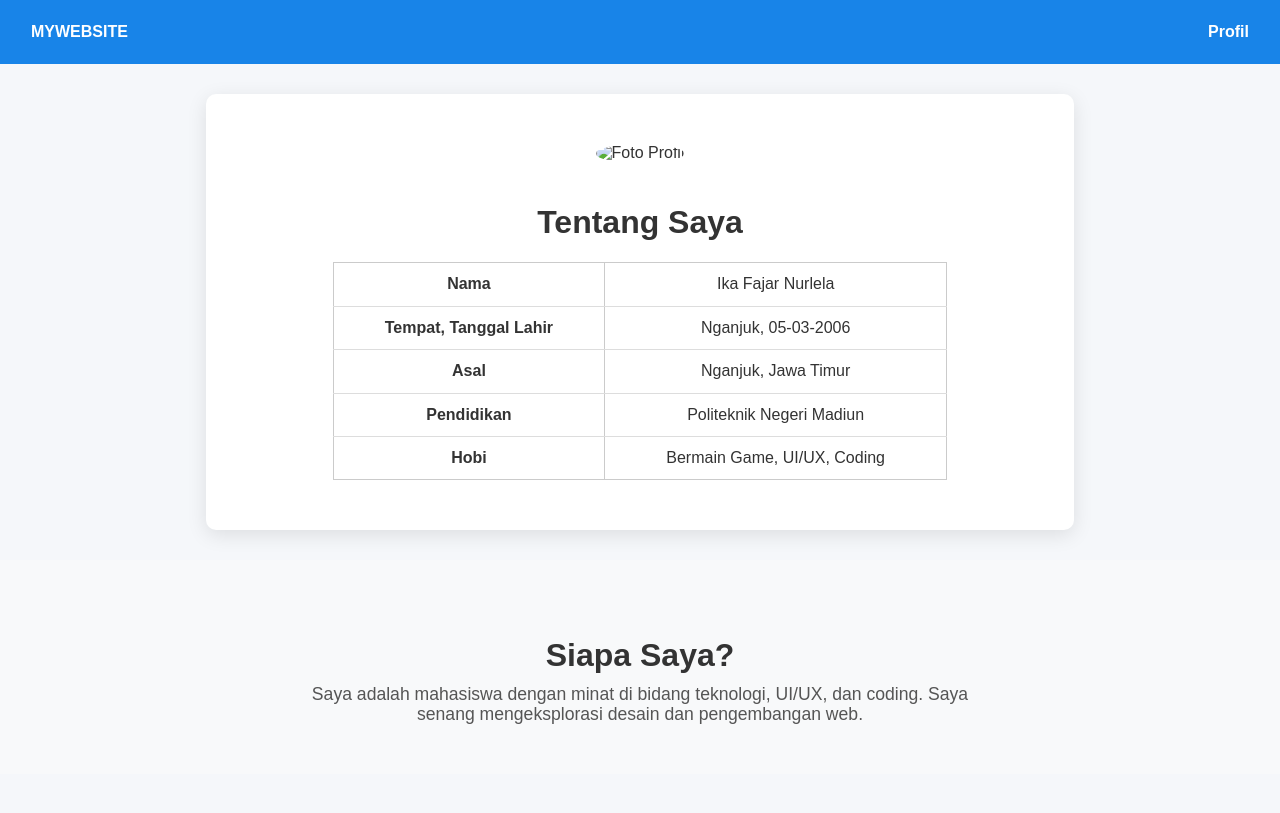
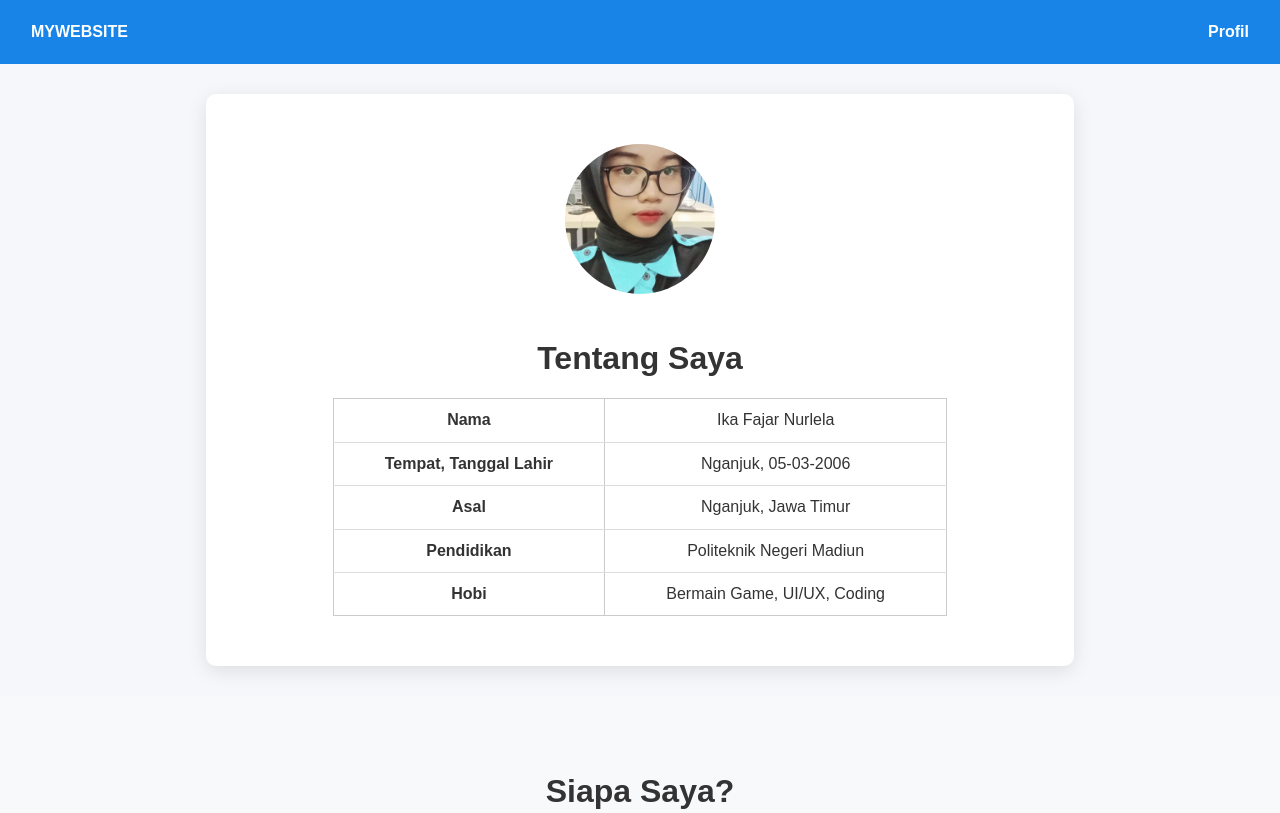
Before and after one commit to ikafajar/my-website, a plain HTML site: page web-purecss.html/profile.html in a window 1280 px wide. Shown: the top 813 px of the page. Drawn offline with nearby package versions, Linux system fonts and the light colour scheme.

Commit message:
Update profile.html

```diff
--- a/web-purecss.html/profile.html
+++ b/web-purecss.html/profile.html
@@ -17,7 +17,7 @@
     </header>
 
     <section class="profile">
-        <img src="profile.jpg" alt="Foto Profil">
+        <img src="profile..jpg" alt="Foto Profil">
 
 
 
```
